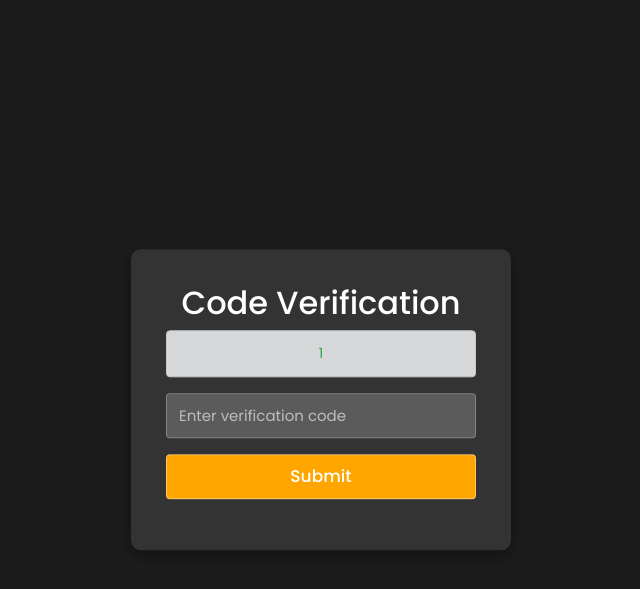
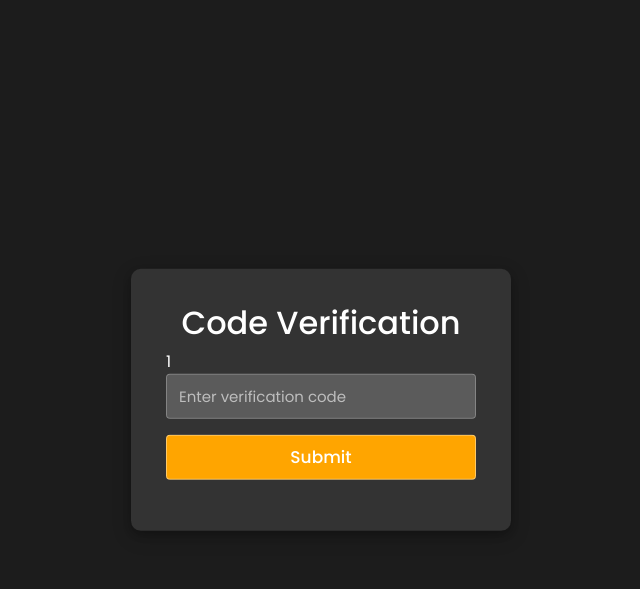
Before and after one commit to noxiousghost/php-secure-login-system, a PHP site: page /signup_otp.php in a window 1280 px wide. Shown: the top 589 px of the page, without its empty margins (319-959 px from the left). Run offline with PHP 8.4, Linux system fonts and the light colour scheme; the visitor is signed in with stand-in values (Sample User, id 1); some libraries are stand-ins or nearby versions.

Commit message:
fixed frontend bug while displaying error message

```diff
--- a/otp_verification.php
+++ b/otp_verification.php
@@ -24,9 +24,9 @@ if($email == false){
                     <?php
                     if(isset($_SESSION['info'])){
                         ?>
-                    <div class="alert alert-dark text-success text-center" style="padding: 0.4rem 0.4rem">
-                        <?php echo $_SESSION['info']; ?>
-                    </div>
+                    <!-- <div class="alert alert-dark text-success text-center" style="padding: 0.4rem 0.4rem"> -->
+                    <?php echo $_SESSION['info']; ?>
+                    <!-- </div> -->
                     <?php
                     }
                     ?>
--- a/signup_otp.php
+++ b/signup_otp.php
@@ -24,9 +24,9 @@ if($email == false){
                     <?php
                     if(isset($_SESSION['info'])){
                         ?>
-                    <div class="alert alert-dark text-success text-center">
-                        <?php echo $_SESSION['info']; ?>
-                    </div>
+                    <!-- <div class="alert alert-dark text-success text-center"> -->
+                    <?php echo $_SESSION['info']; ?>
+                    <!-- </div> -->
                     <?php
                     }
                     ?>
```
